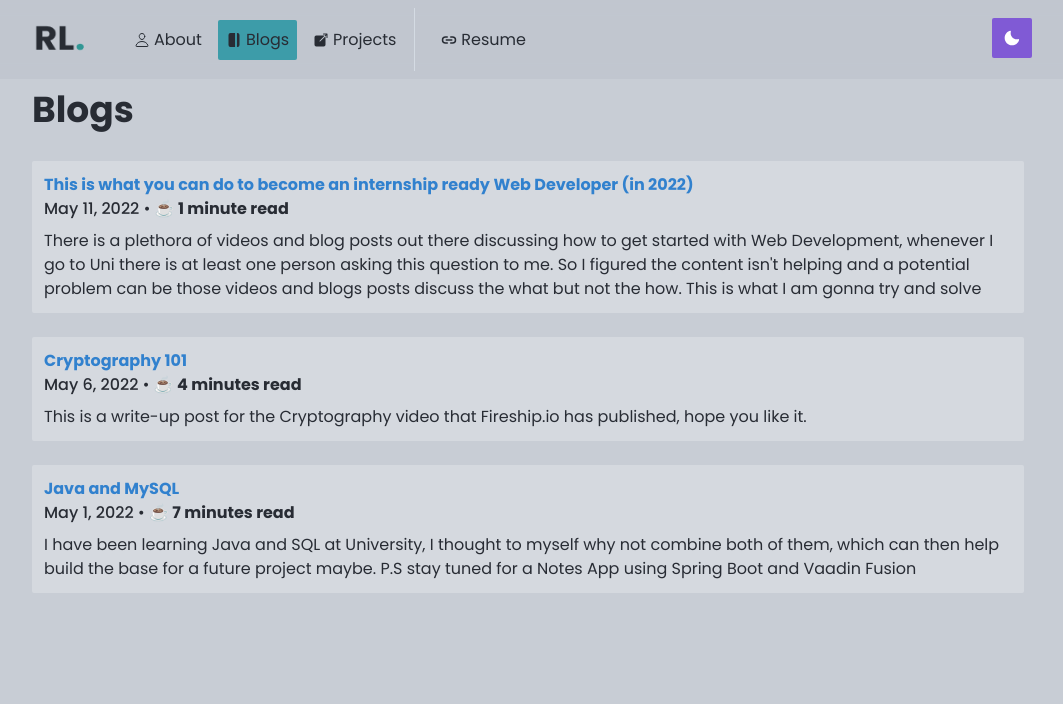
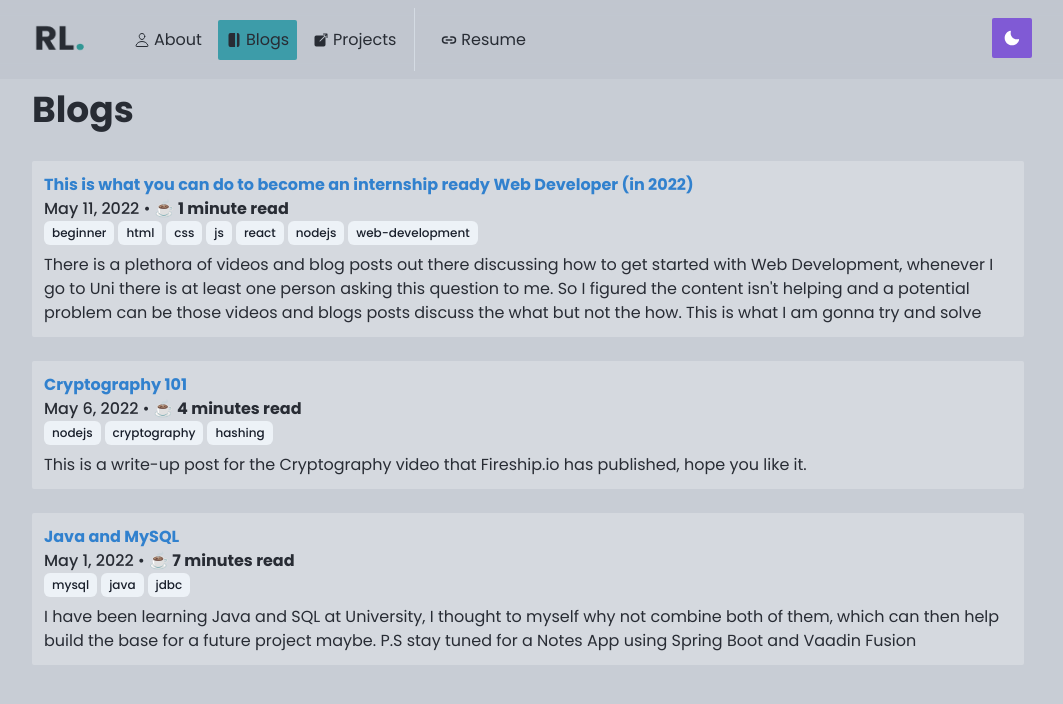
Before and after one commit to rosekamallove/rosekamal.love, a Next.js app: page /blogs in a window 1280 px wide. Shown: the top 704 px of the page, without its empty margins (112-1175 px from the left). Built offline with nearby package versions, Linux system fonts and the light colour scheme.

Commit message:
added: tags ui

```diff
--- a/components/render-blog-list.js
+++ b/components/render-blog-list.js
@@ -4,6 +4,7 @@ import {
   LinkOverlay,
   List,
   ListItem,
+  Tag,
   Text,
   useColorModeValue
 } from '@chakra-ui/react'
@@ -15,7 +16,11 @@ export const RenderBlogs = ({ allPostsData, renderDescription, count }) => {
   return (
     <List>
       {allPostsData.map(
-        ({ id, date, title, description, og_description, words }, index) => {
+        (
+          { id, date, title, description, og_description, words, tags },
+          index
+        ) => {
+          const tagArray = tags.split(',')
           if (index < count) {
             return (
               <NextLink key={id} href={`/blogs/${id}`}>
@@ -44,6 +49,19 @@ export const RenderBlogs = ({ allPostsData, renderDescription, count }) => {
                           read
                         </strong>
                       </Box>
+                      <Box mb={0}>
+                        {tagArray.map(tag => (
+                          <Tag
+                            pt={0}
+                            mr={1}
+                            fontSize="12px"
+                            fontWeight="500"
+                            key={tag}
+                          >
+                            {tag}
+                          </Tag>
+                        ))}
+                      </Box>
                       {renderDescription ? (
                         <Text fontSize="md">{description}</Text>
                       ) : (
--- a/lib/theme.js
+++ b/lib/theme.js
@@ -30,7 +30,7 @@ const components = {
       textUnderlineOffset: 3
     })
   },
-  Code: {
+  Tag: {
     baseStyle: props => ({
       bg: mode('#D6DAE0', '#323843')(props),
       color: mode('#282c34', '#abb2bf')(props)
--- a/posts/cryptography-101.md
+++ b/posts/cryptography-101.md
@@ -4,6 +4,7 @@ date: '2022-05-06'
 description: 'This is a write-up post for the Cryptography video that Fireship.io has published, hope you like it.'
 og_description: 'Getting started with cryptography in Node.js'
 cover_image: 'https://www.thesslstore.com/blog/wp-content/uploads/2017/12/Primitive-Encryption-1024x303.png'
+tags: 'nodejs, cryptography, hashing'
 ---
 
 The mysterious discipline of cryptography is the backbone of the internet. Without it,
--- a/posts/getting-started-web-dev.md
+++ b/posts/getting-started-web-dev.md
@@ -4,6 +4,7 @@ date: '2022-05-11'
 description: "There is a plethora of videos and blog posts out there discussing how to get started with Web Development, whenever I go to Uni there is at least one person asking this question to me. So I figured the content isn't helping and a potential problem can be those videos and blogs posts discuss the what but not the how. This is what I am gonna try and solve"
 og_description: 'A comprehensive guide to take you from HTML & CSS to an Web Development Intern'
 cover_image: 'https://user-images.githubusercontent.com/69139607/167338113-fd54e91d-37f6-4fc6-a3f4-f9e51940c6d8.png'
+tags: 'beginner, html, css, js, react, nodejs, web-development'
 ---
 
 - Why
--- a/posts/java-jdbc-mysql.md
+++ b/posts/java-jdbc-mysql.md
@@ -5,6 +5,7 @@ description: "I have been learning Java and SQL at University, I thought to myse
 which can then help build the base for a future project maybe. P.S stay tuned for a Notes App using Spring Boot and Vaadin Fusion"
 og_description: "A JDBC Introduction"
 cover_image: "https://user-images.githubusercontent.com/69139607/166664947-44a5278e-7835-4f5d-88cd-0cf0d3ebd0b1.png"
+tags: 'mysql, java, jdbc'
 ---
 
 ### Java DataBase Connectivity (JDBC)
```
